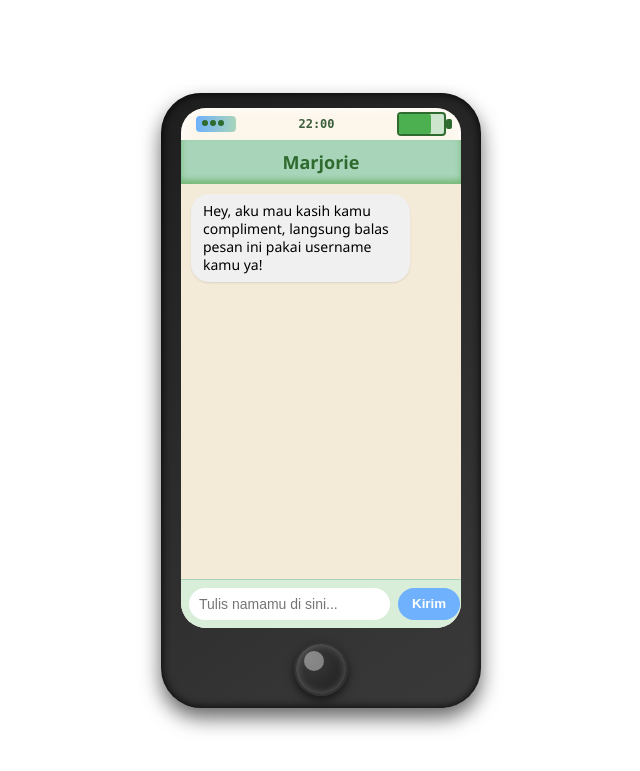
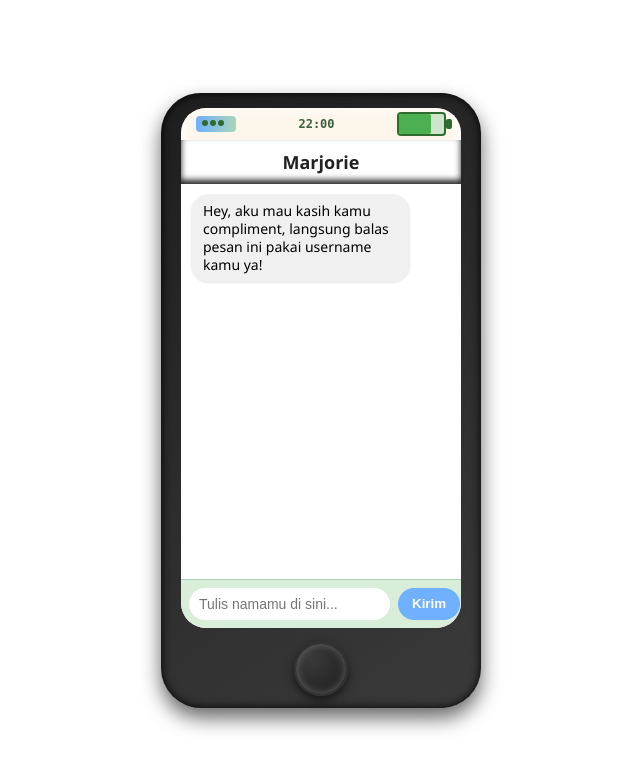
Before and after one commit to 307temporaryredirect/compliments, a Flask app: page / in a window 1280 px wide. Shown: the top 771 px of the page, without its empty margins (319-959 px from the left). Run offline with Flask 3, Linux system fonts and the light colour scheme.

Commit message:
Update style.css

```diff
--- a/static/css/style.css
+++ b/static/css/style.css
@@ -99,20 +99,20 @@ body {
 }
 
 .chat-header {
-  background-color: #a8d5ba;
+  background-color: #ffffff;
   padding: 10px 0;
   text-align: center;
   font-weight: 700;
-  color: #2f6b2f;
+  color: #222222;
   font-size: 18px; /* Ukuran font header lebih kecil */
   user-select: none;
-  box-shadow: inset 0 -4px 6px #75b875;
+  box-shadow: inset 0 -4px 6px #222222;
 }
 
 .chat-window {
   flex: 1;
   padding: 10px; /* Sedikit padding */
-  background-color: #f3ebd8;
+  background-color: #ffffff;
   overflow-y: auto;
   display: flex;
   flex-direction: column;
@@ -198,17 +198,6 @@ button:hover {
   transition: box-shadow 0.3s ease, transform 0.2s ease;
 }
 
-.home-button::after {
-  content: '';
-  position: absolute;
-  top: 15%;
-  left: 15%;
-  width: 20px;
-  height: 20px;
-  background: rgba(255, 255, 255, 0.4); /* Highlight bulat */
-  border-radius: 50%;
-}
-
 .home-button:hover {
   box-shadow: inset 0 0 12px rgba(255, 255, 255, 0.4), 0 6px 12px rgba(0,0,0,0.8);
   transform: translateX(-50%) scale(1.05);
```
